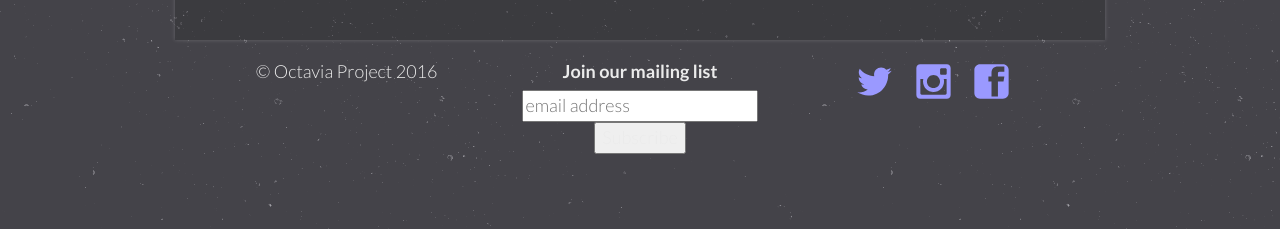
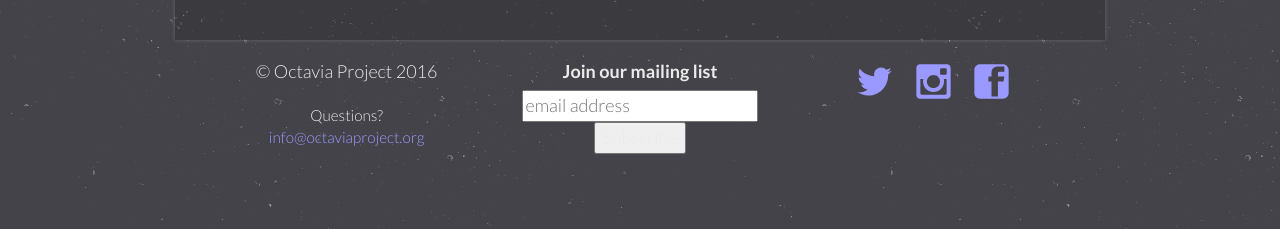
Before and after one commit to OctaviaProject/octaviaproject.github.io, a Jekyll site: the page built from index.html, in a window 1280 px wide. Shown: the part 1397-1626 px from the top of the page. Built offline with Jekyll 4.4.1, drawn with Linux system fonts in a browser that asks for light colours; comment, search, counter and statistics services are not loaded.

Commit message:
Add contact email

```diff
--- a/_includes/footer.html
+++ b/_includes/footer.html
@@ -6,6 +6,7 @@
 
         <div class="col-md-4 footer-container">
           <p>&copy; Octavia Project 2016</p>
+          <address style="font-size: 0.85em">Questions?<br/><a href="mailto:info@octaviaproject.org">info@octaviaproject.org</a></address>
         </div>
 
         <div class="col-md-4 footer-container">
```
